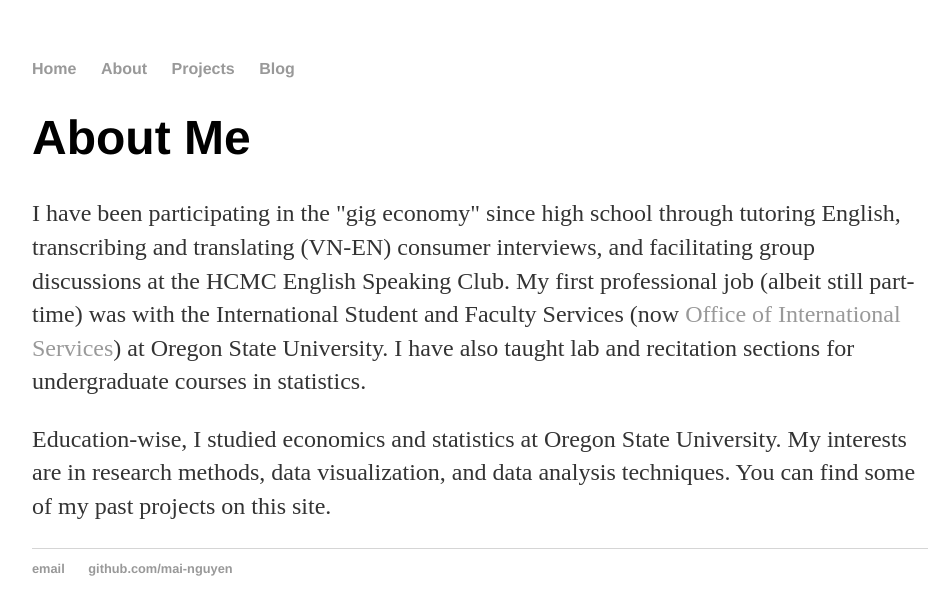
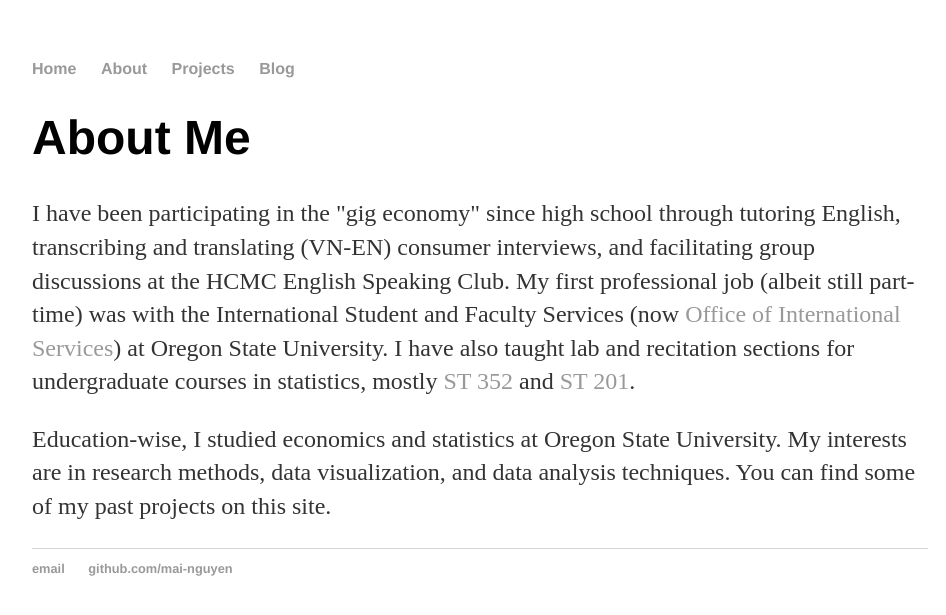
Before and after one commit to mai-nguyen/mai-nguyen.github.io, a Jekyll site: the page built from about/index.html, in a window 1280 px wide. Shown: the top 615 px of the page, without its empty margins (160-1106 px from the left). Built offline with Jekyll 4.4.1, drawn with Linux system fonts in a browser that asks for light colours; some web fonts are replaced.

Commit message:
first blog post

```diff
--- a/_config.yml
+++ b/_config.yml
@@ -1,4 +1,5 @@
 name: Mai Nguyen
+markdown: kramdown
 plugins:
   - jekyll-relative-links
 relative_links:
--- a/about/index.html
+++ b/about/index.html
@@ -5,7 +5,7 @@
 ---
 <div class="blurb">
 	<h1>About Me</h1>
-	<p>I have been participating in the "gig economy" since high school through tutoring English, transcribing and translating (VN-EN) consumer interviews, and facilitating group discussions at the HCMC English Speaking Club. My first professional job (albeit still part-time) was with the International Student and Faculty Services (now <a href="https://internationalservices.oregonstate.edu/international-osu">Office of International Services</a>) at Oregon State University. I have also taught lab and recitation sections for undergraduate courses in statistics.</p>
+	<p>I have been participating in the "gig economy" since high school through tutoring English, transcribing and translating (VN-EN) consumer interviews, and facilitating group discussions at the HCMC English Speaking Club. My first professional job (albeit still part-time) was with the International Student and Faculty Services (now <a href="https://internationalservices.oregonstate.edu/international-osu">Office of International Services</a>) at Oregon State University. I have also taught lab and recitation sections for undergraduate courses in statistics, mostly <a href="https://ecampus.oregonstate.edu/soc/ecatalog/ecoursedetail.htm?coursenumber=352&subject=ST">ST 352</a> and <a href="https://ecampus.oregonstate.edu/soc/ecatalog/ecoursedetail.htm?subject=ST&coursenumber=201">ST 201</a>.</p>
 
     <p>Education-wise, I studied economics and statistics at Oregon State University. My interests are in research methods, data visualization, and data analysis techniques.  You can find some of my past projects on this site.</p>
 </div><!-- /.blurb -->
```
Also changed, not shown: _layouts/post.html (added, +9 -0 lines), _posts/2021-06-24-site-launched.md (added, +7 -0 lines).
